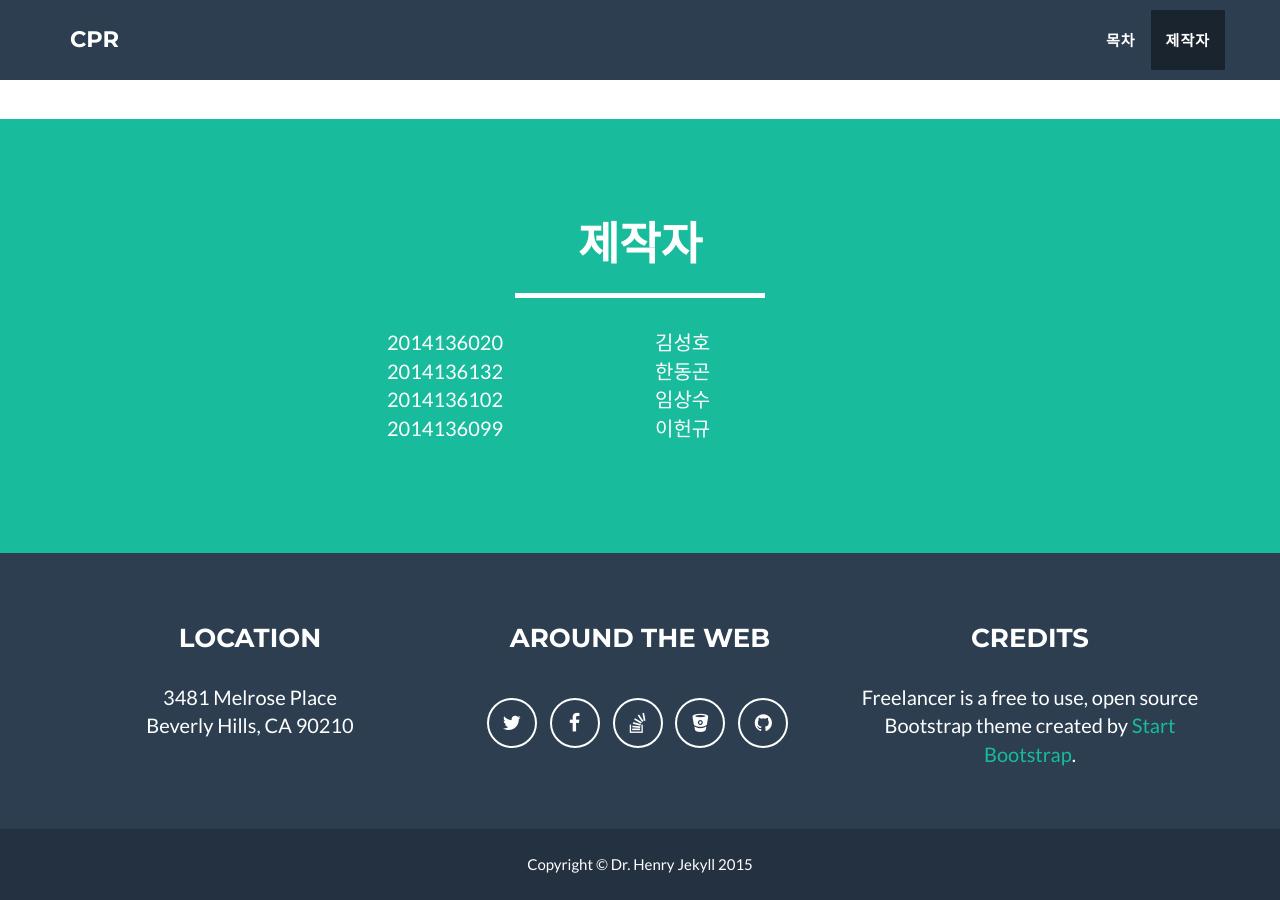
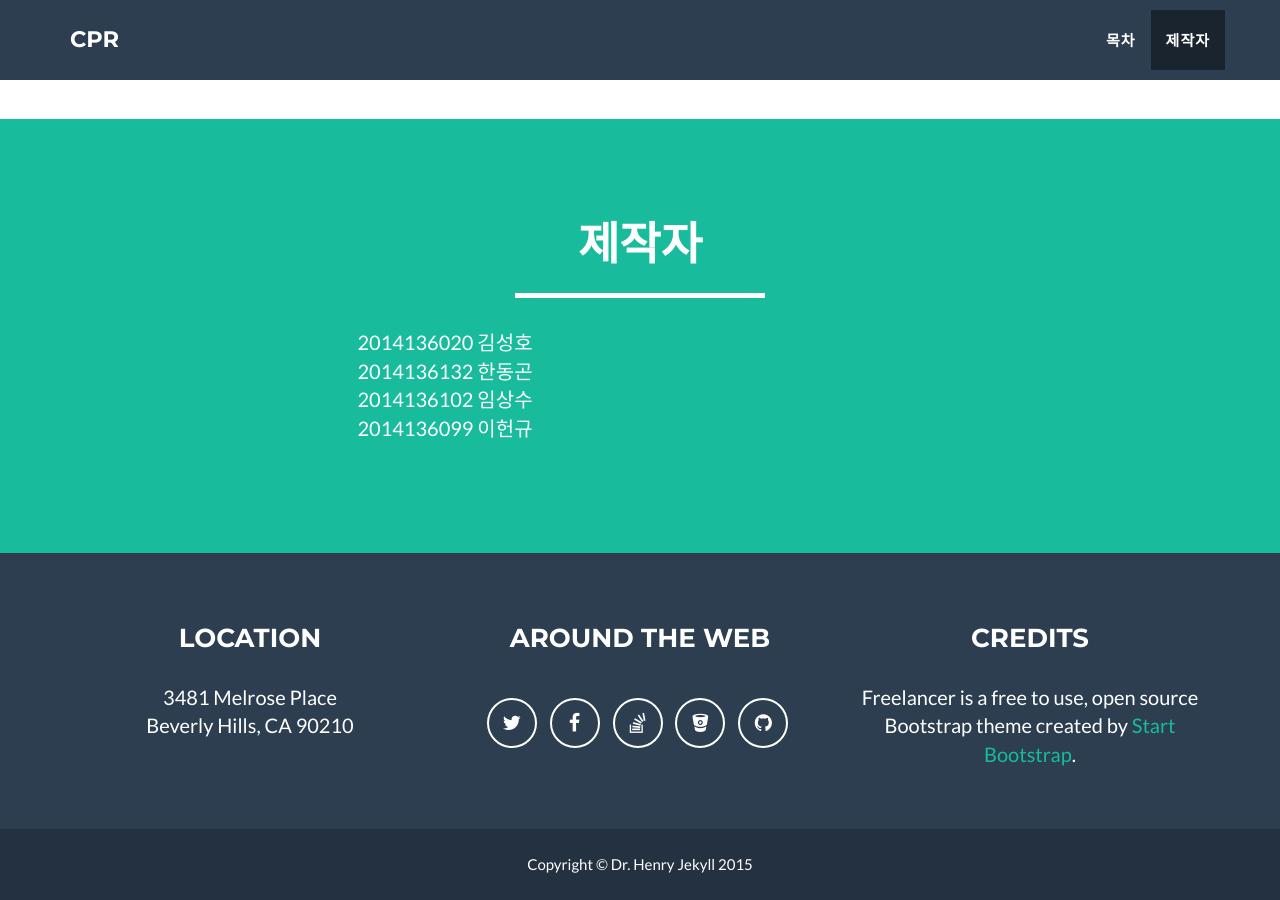
Before and after one commit to kllh/kllh.github.io, a Jekyll site: the page built from index.html, in a window 1280 px wide and 900 px high, scrolled down 1609 px. Built offline with Jekyll 4.4.1, drawn with Linux system fonts in a browser that asks for light colours.

Commit message:
Update about.html

```diff
--- a/_includes/about.html
+++ b/_includes/about.html
@@ -9,10 +9,7 @@
             </div>
             <div class="row">
                 <div class="col-lg-4 col-lg-offset-2">
-                    <p align ="center">2014136020<br>2014136132<br>2014136102<br>2014136099</p>
-                </div>
-                <div class="col-lg-4">
-                    <p>김성호<br>한동곤<br>임상수<br>이헌규</p>
+                    <p align ="center">2014136020  김성호<br>2014136132  한동곤<br>2014136102  임상수<br>2014136099  이헌규</p>
                 </div>
             </div>
         </div>
```
